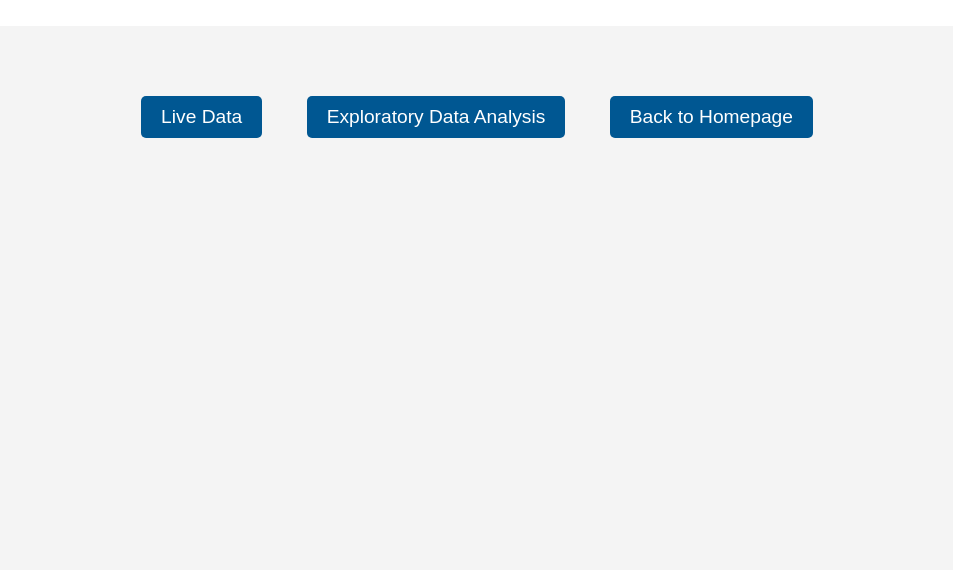
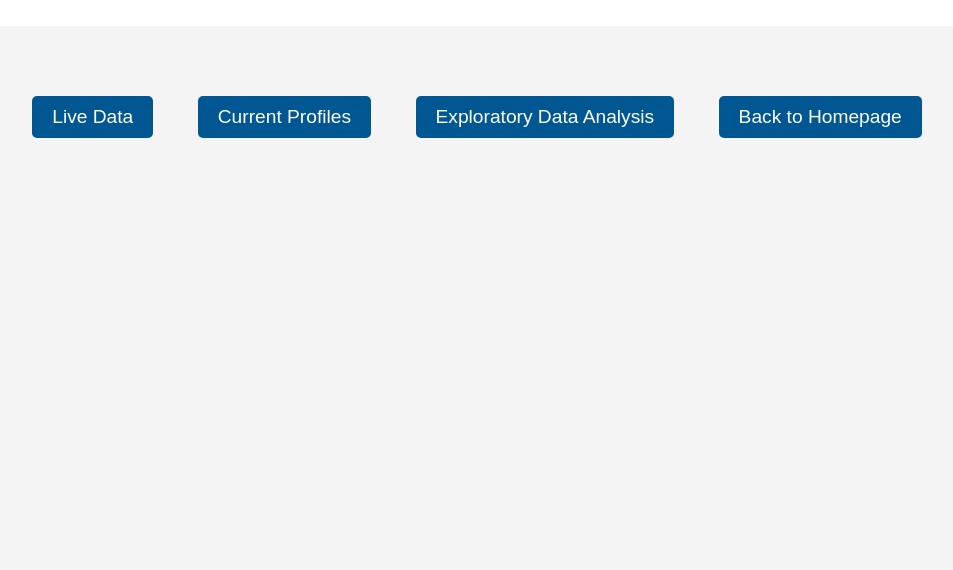
Before and after one commit to drumilji-tech/SPC.Solar.github.io, a plain HTML site: page analysis.html in a window 1280 px wide. Shown: the part 230-800 px from the top of the page, without its empty margins (163-1116 px from the left). Drawn offline with Linux system fonts and the light colour scheme.

Commit message:
Update analysis.html

```diff
--- a/analysis.html
+++ b/analysis.html
@@ -72,6 +72,7 @@
     <div class="container">
         <div class="btn-container">
 			<button class="btn" onclick="showData('live-data')">Live Data</button>
+		<button class="btn" onclick="showData('currentprofile')">Current Profiles</button>
             <button class="btn" onclick="showData('eda')">Exploratory Data Analysis</button>
             <a href="index.html" class="back-btn">Back to Homepage</a>
         </div>
```
